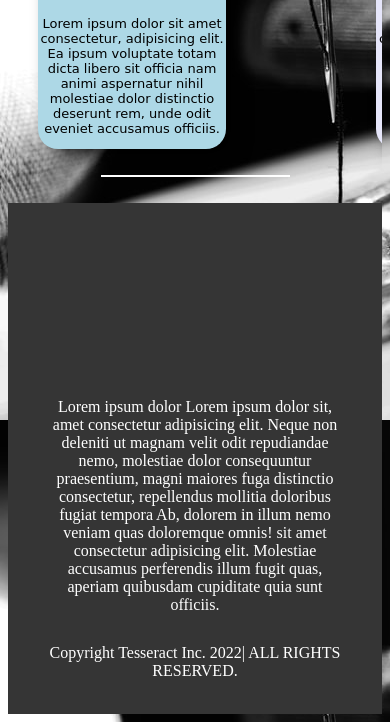
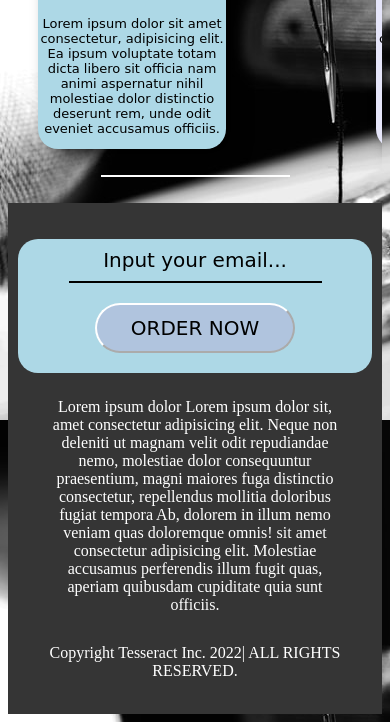
Before and after one commit to The-9thCypher/CROWNADECASUALS, a plain HTML site: page Crownade.html in a window 390 px wide. Shown: the part 2895-3617 px from the top of the page. Drawn offline with Linux system fonts and the light colour scheme.

Commit message:
media query

```diff
--- a/cownade.css
+++ b/cownade.css
@@ -15,6 +15,13 @@
 .nav a:hover {
   color:  #fff;
   transition-duration: 800ms;
+}
+
+@media screen and (min-width: 412px) and (max-width: 414px) {
+  .nav{
+    margin-right: 0px;
+
+  }
 }
 
 .image {
@@ -341,6 +348,13 @@ body{
   border-radius: 20px;
 }
 
+@media screen and (min-width: 360px) and (max-width: 414px) {
+  .email-div{
+    margin-left: 10px;
+    margin-right: 10px;
+  }
+}
+
 .email-input{
   border: none;
   border-bottom: 2px solid #000;
```
